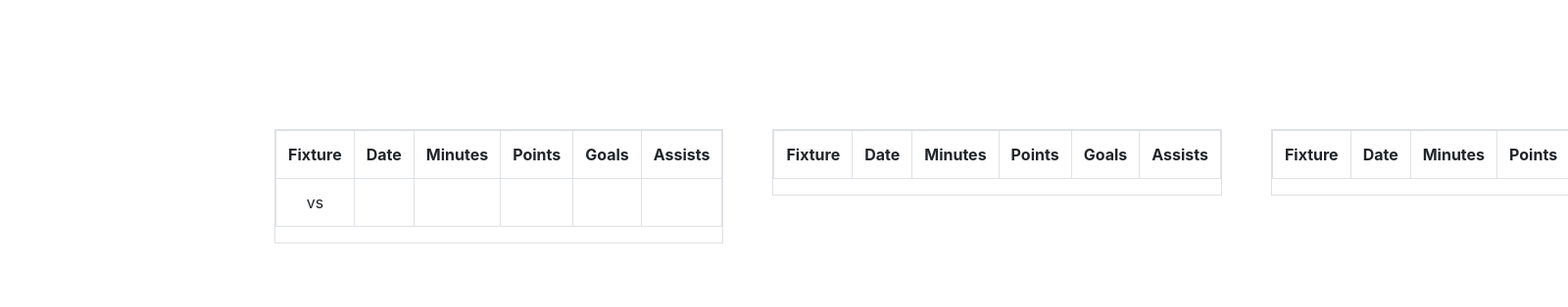
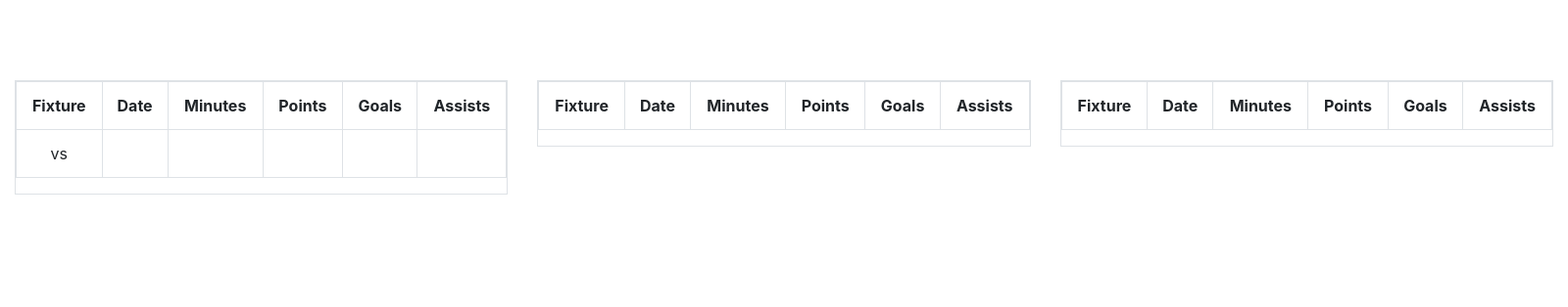
Before and after one commit to michaelclover/fplat, a Django app: page /stats/1 in a window 1600 px wide; the page is wider, and only the part inside the window is pictured. Shown: the top 314 px of that part at 98% size. Run offline with Django 3.2, Linux system fonts and the light colour scheme; data that the repository does not hold is empty; some libraries are stand-ins or nearby versions.

Commit message:
fix issue with alignment of cells

```diff
--- a/fplat/fpl_stat_viewer/templates/player.html
+++ b/fplat/fpl_stat_viewer/templates/player.html
@@ -18,21 +18,24 @@ This method should not be vulnerable to injection attacks. !-->
 
 {% block body_content %}
 
-<div class="container">
-  <div class="container-item">
+<div class="container-fluid">
+  <div class="row">
+    <div class="container-item col-sm-4">
 
     </div>
 
-  <div class="container-item">
+    <div class="container-item col-sm-4">
       <h1>{{player_data.element.second_name}}</h1>
       <img src="{{player_data.img_url}}" class="img-rounded">
     </div>
 
-  <div class="container-item">
+    <div class="container-item col-sm-4">
 
     </div>
+  </div>
 
-  <div class="container-item container-item-bottom">
+  <div class="row">
+    <div class="container-item col-sm-4 container-item-bottom">
       <div class="table-responsive table table-bordered">
         <table class="table" id="playerStatsTable">
           <tr>
@@ -59,7 +62,7 @@ This method should not be vulnerable to injection attacks. !-->
       </div>
     </div>
 
-  <div class="container-item container-item-bottom">
+    <div class="container-item col-sm-4 container-item-bottom">
       <div class="table-responsive table table-bordered">
         <table class="table" id="playerStatsTable">
           <tr>
@@ -74,7 +77,7 @@ This method should not be vulnerable to injection attacks. !-->
       </div>
     </div>
 
-  <div class="container-item container-item-bottom">
+    <div class="container-item col-sm-4 container-item-bottom">
       <div class="table-responsive table table-bordered">
         <table class="table" id="playerStatsTable">
           <tr>
@@ -89,6 +92,7 @@ This method should not be vulnerable to injection attacks. !-->
       </div>
     </div>
   </div>
+</div>
 
 {% endblock %}
 
```
Lines whose indentation alone changed are shown as unchanged.
